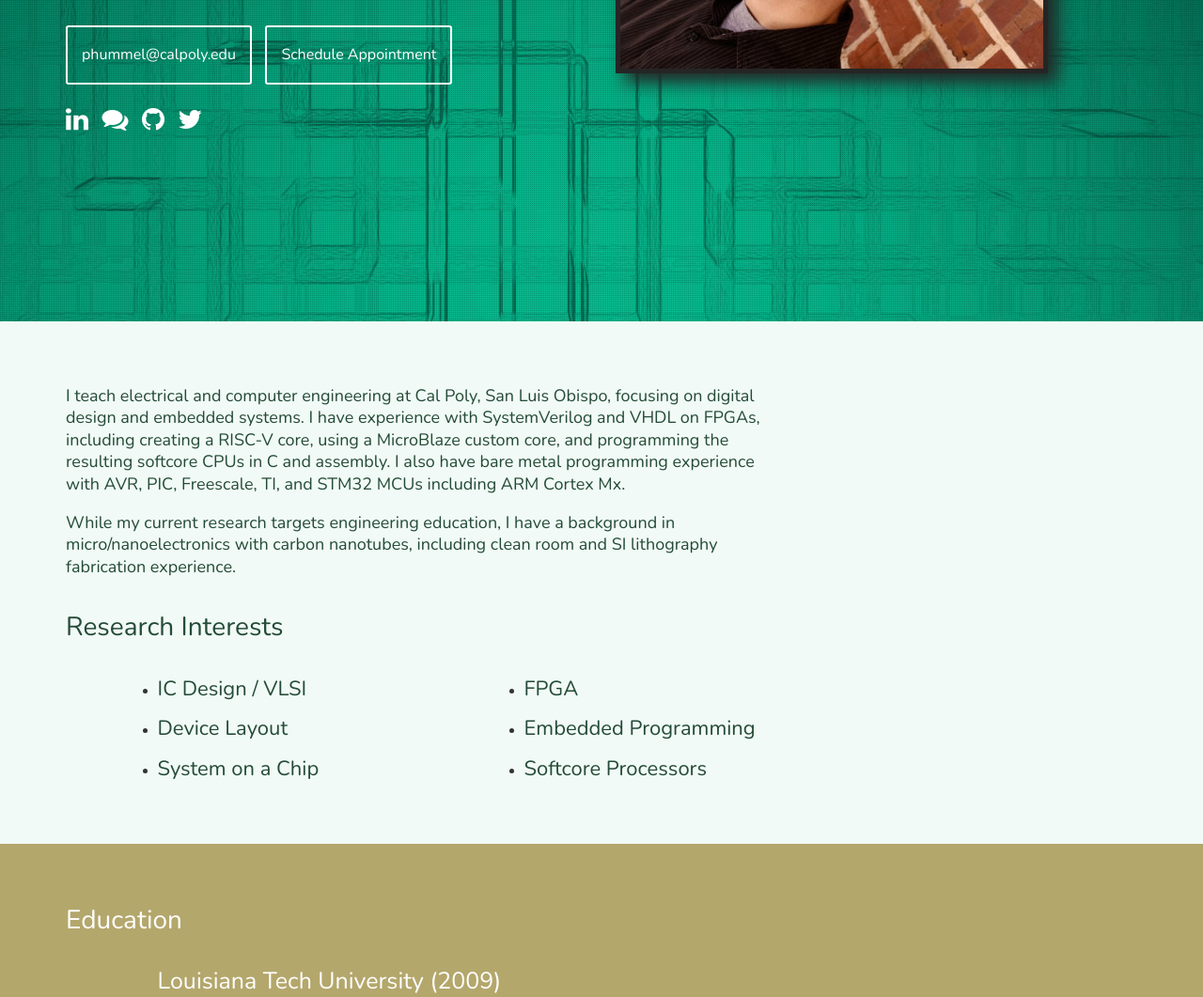
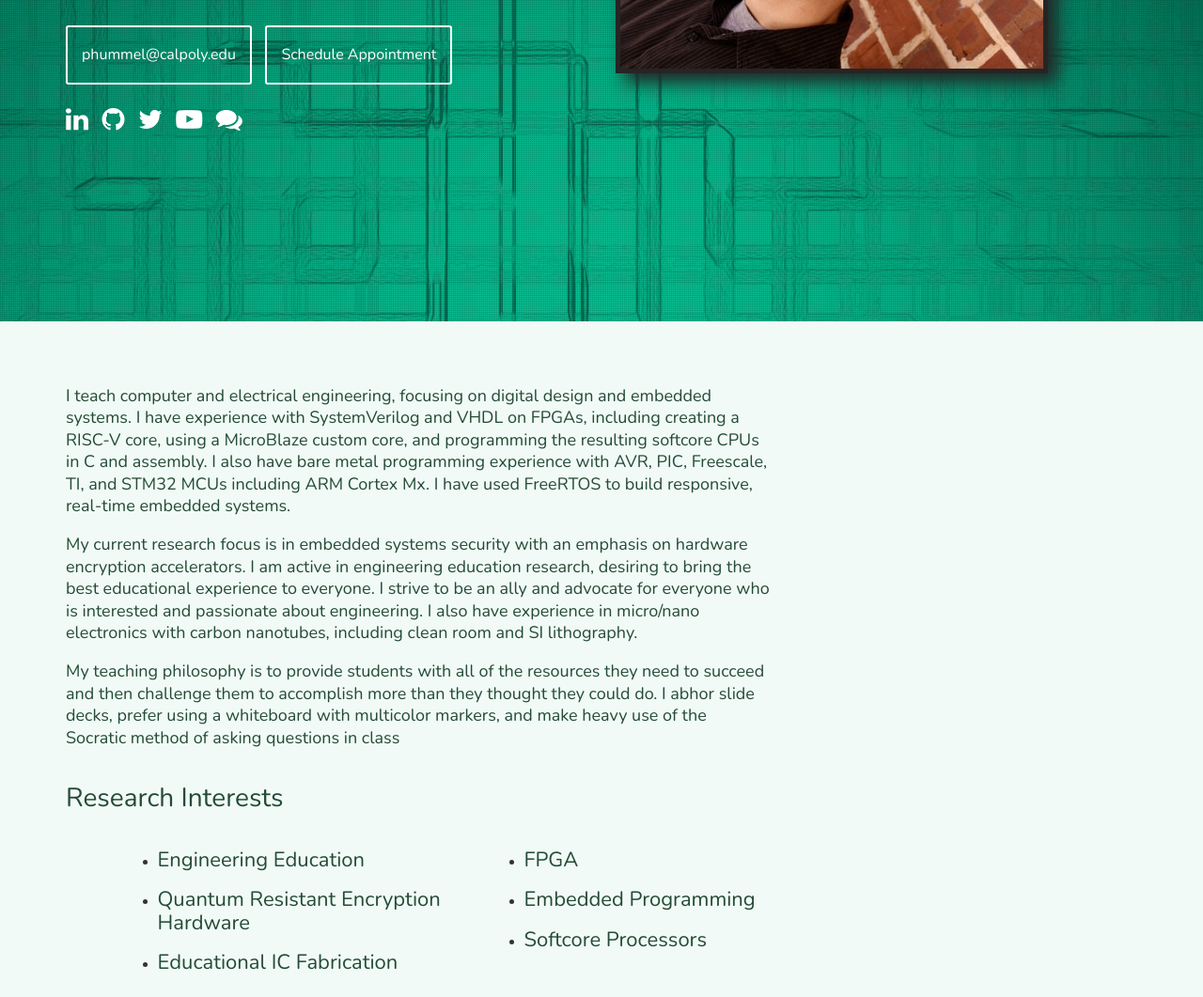
Before and after one commit to phummel/phummel.github.io, a plain HTML site: page index.html in a window 1280 px wide. Shown: the part 458-1519 px from the top of the page at 94% size. Drawn offline with nearby package versions, Linux system fonts and the light colour scheme.

Commit message:
Update website
Update bio blurb, research interests, and courses taught. Add YouTube link

```diff
--- a/index.html
+++ b/index.html
@@ -28,9 +28,9 @@
 		<meta property="og:url" content=""/>
 		<meta property="og:site_name" content=""/>
 		<meta property="og:description" content=""/>
-		<meta name="twitter:title" content="" />
+		<meta name="twitter:title" content="Paul Hummel" />
 		<meta name="twitter:image" content="" />
-		<meta name="twitter:url" content="" />
+		<meta name="twitter:url" content="https://phummel.github.io" />
 		<meta name="twitter:card" content="" />
 		<link rel="shortcut icon" href="https://webresource.its.calpoly.edu/cpwebtemplate/6.0.0/common/images_html/favicon.ico" type="image/x-icon">
 		<!-- HTML5 Shim and Respond.js IE8 support of HTML5 elements and media queries -->
@@ -67,10 +67,12 @@
 							<h3 class="animated fadeInDown">Building 20 Room 117<br>1 Grand Avenue<br>San Luis Obispo, CA 93407</h3>
 							<a href="mailto:phummel@calpoly.edu" class="learn-btn animated fadeInUp">phummel@calpoly.edu</a>
 							&nbsp;&nbsp;&nbsp;<a href="https://phummel.youcanbook.me" class="learn-btn animated fadeInUp">Schedule Appointment</a>
-							<h2><a href="https://linkedin.com/in/pauljhummel" class="fa fa-linkedin animated fadeInUp"></a>
-                                                            &nbsp;<a href="http://www.ratemyprofessors.com/ShowRatings.jsp?tid=2233642" class="fa fa-comments animated fadeInUp"></a>
-							    &nbsp;<a href="https://github.com/phummel" class="fa fa-github animated fadeInUp"></a>
+							<h2>
+							    <a href="https://linkedin.com/in/pauljhummel" class="fa fa-linkedin animated fadeInUp"></a>
+                                                            &nbsp;<a href="https://github.com/phummel" class="fa fa-github animated fadeInUp"></a>
 							    &nbsp;<a href="https://twitter.com/profhummel" class="fa fa-twitter animated fadeInUp"></a>
+							    &nbsp;<a href="https://www.youtube.com/@profhummel" class="fa fa-youtube-play animated fadeInUp"></a>
+							    &nbsp;<a href="http://www.ratemyprofessors.com/ShowRatings.jsp?tid=2233642" class="fa fa-comments animated fadeInUp"></a
 							</h2>
 						</div>
 					</div>
@@ -81,8 +83,9 @@
 			<div class="container">
                                 <div class="row wp1">
                                     <div class="col-md-8">
-                                            <h3>I teach electrical and computer engineering at Cal Poly, San Luis Obispo, focusing on digital design and embedded systems. I have experience with SystemVerilog and VHDL on FPGAs, including creating a RISC-V core, using a MicroBlaze custom core, and programming the resulting softcore CPUs in C and assembly. I also have bare metal programming experience with AVR, PIC, Freescale, TI, and STM32 MCUs including ARM Cortex Mx.</h3>
-											<h3>While my current research targets engineering education, I have a background in micro/nanoelectronics with carbon nanotubes, including clean room and SI lithography fabrication experience.</h3>
+                                        <h3>I teach computer and electrical engineering, focusing on digital design and embedded systems. I have experience with SystemVerilog and VHDL on FPGAs, including creating a RISC-V core, using a MicroBlaze custom core, and programming the resulting softcore CPUs in C and assembly. I also have bare metal programming experience with AVR, PIC, Freescale, TI, and STM32 MCUs including ARM Cortex Mx. I have used FreeRTOS to build responsive, real-time embedded systems. </h3>
+					<h3>My current research focus is in embedded systems security with an emphasis on hardware encryption accelerators. I am active in engineering education research, desiring to bring the best educational experience to everyone. I strive to be an ally and advocate for everyone who is interested and passionate about engineering. I also have experience in micro/nano electronics with carbon nanotubes, including clean room and SI lithography.</h3>
+					<h3>My teaching philosophy is to provide students with all of the resources they need to succeed and then challenge them to accomplish more than they thought they could do. I abhor slide decks, prefer using a whiteboard with multicolor markers, and make heavy use of the Socratic method of asking questions in class</h3>
                                     </div>
                                 </div>
 				<div class="row wp2">
@@ -90,9 +93,9 @@
                                         <div class="col-md-1"></div>
 					<div class="col-md-4 wp2 delay-05s">
                                                 <ul>
-                                                    <li><h2>IC Design / VLSI</h2></li>
-                                                    <li><h2>Device Layout</h2></li>
-                                                    <li><h2>System on a Chip</h2></li>
+                                                    <li><h2>Engineering Education</h2></li>
+                                                    <li><h2>Quantum Resistant Encryption Hardware</h2></li>
+                                                    <li><h2>Educational IC Fabrication</h2></li>
                                                 </ul>
 					</div>
 					<div class="col-md-4 wp2 delay-1s">
@@ -202,8 +205,8 @@
                                                 <ul>
                                                     <li><h3>CPE 133 - Digital Design</h3></li>
                                                     <li><h3>CPE 233 - Computer Design and Assembly Language Programming</h3></li>
-                                                    <li><h3>CPE 329 - Programmable Logic and Microprocessor-Based Systems Design</h3></li>
-                                                    <li><h3>EE  346 - Semiconductor Device Electronics Lab</h3></li></li>
+                                                    <li><h3>CPE 316 - Microcontrollers ane Embedded Applications</h3></li>
+                                                    <li><h3>CPE 439 - Introduction to Real-Time Operating Systems</h3></li></li>
                                                 </ul>
 					</div>
 					<!-- <div class="col-md-5 wp6 delay-05s">
```
